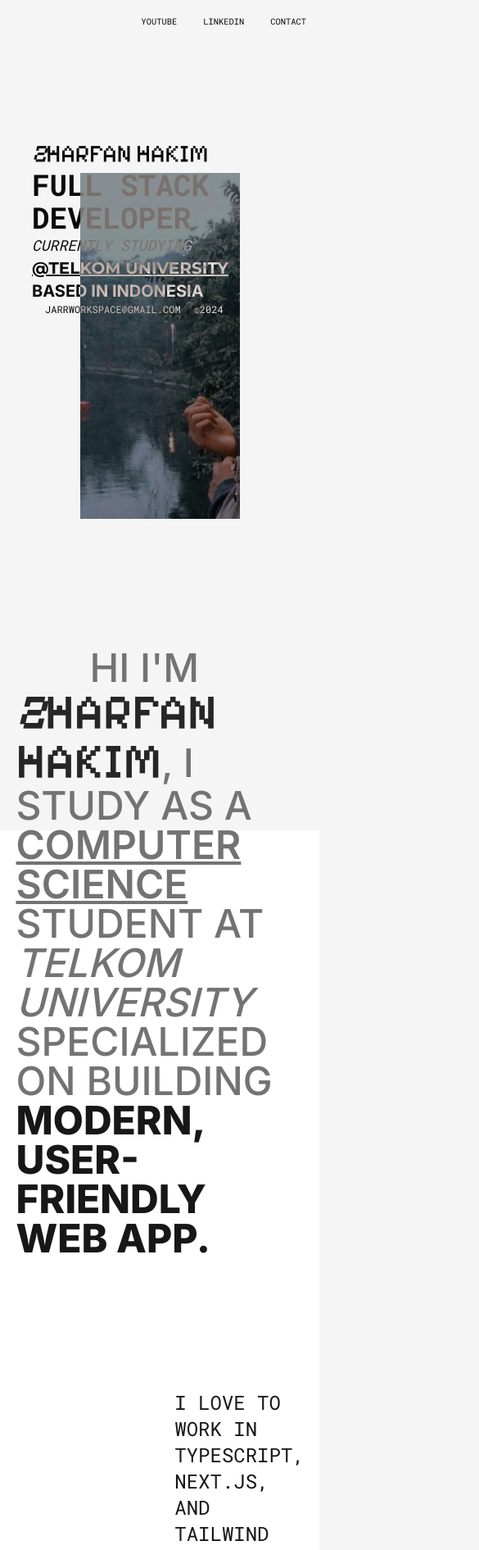
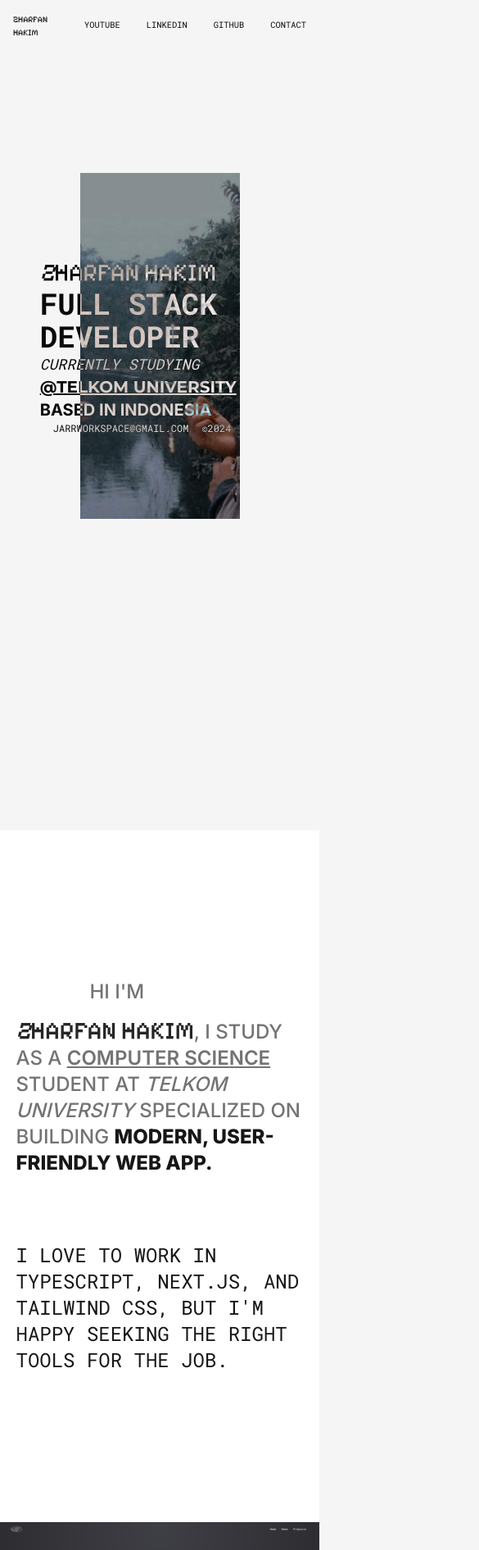
Before and after one commit to NekoJar/jarrworkspace-portfolio, a Next.js app: page / in a window 390 px wide. Shown: the top 1891 px of the page at 82% size, 585 px wide, since content can reach past the window. Built offline with nearby package versions, Linux system fonts and the light colour scheme; grey boxes are pictures that could not be loaded.

Commit message:
feat: updating project section and adding reponsive styles

```diff
--- a/app/page.tsx
+++ b/app/page.tsx
@@ -1,12 +1,12 @@
 "use client";
 import About from "@/components/sections/About";
-import { Contact } from "@/components/sections/Contact";
+import { ProjectList } from "@/components/sections/ProjectList";
 import { Hero } from "@/components/sections/Hero";
-import { Projects } from "@/components/sections/Projects";
-import { Quote } from "@/components/ui/Quote";
+import { ProjectTitle } from "@/components/sections/ProjectTitle";
 
 import Lenis from "lenis";
 import { ReactEventHandler, useEffect } from "react";
+import { Contact } from "@/components/sections/Contact";
 
 export default function Home() {
   useEffect(() => {
@@ -33,10 +33,11 @@ export default function Home() {
   return (
     <main>
       <Hero />
-      <div className="bg-white h-[400vh] relative z-30">
+      <div className="bg-white h-[100vh] sm:h-[300vh] relative z-30">
         <About />
-        <Projects />
+        <ProjectTitle />
       </div>
+      <ProjectList />
       <Contact />
     </main>
   );
--- a/components/HeroText.tsx
+++ b/components/HeroText.tsx
@@ -10,7 +10,7 @@ export const HeroText = ({
 }) => {
   return (
     <>
-      <div className="flex items-center text-3xl md:text-5xl xl:text-8xl font-pixel">
+      <div className="hidden lg:flex items-center text-3xl md:text-5xl xl:text-8xl font-pixel">
         <p className="first-letter:italic">Zharfan Hakim</p>
       </div>
 
--- /dev/null
+++ b/components/HeroTextMobile.tsx
@@ -0,0 +1,37 @@
+import { motion, MotionValue } from "framer-motion";
+import React from "react";
+
+export const HeroTextMobile = ({
+  opacity,
+}: {
+  opacity: MotionValue<number>;
+}) => {
+  return (
+    <motion.div style={{ opacity }}>
+      <div className="flex items-center text-3xl md:text-5xl xl:text-8xl font-pixel">
+        <p className="first-letter:italic">Zharfan Hakim</p>
+      </div>
+
+      <div className="flex flex-col uppercase font-extrabold text-4xl md:text-7xl xl:text-9xl justify-center items-center w-[75vw]">
+        <p>Full stack developer</p>
+      </div>
+
+      <div className="flex items-center text-lg md:text-3xl xl:text-3xl italic uppercase w-max ">
+        <p>Currently Studying</p>
+      </div>
+
+      <div className="flex items-center text-xl md:text-2xl xl:text-4xl underline uppercase w-max font-montserrat font-bold ">
+        <p>@Telkom University</p>
+      </div>
+
+      <div className="flex items-center text-xl md:text-2xl xl:text-4xl uppercase w-max font-inter font-bold ">
+        <p>Based in Indonesia</p>
+      </div>
+
+      <div className="flex gap-4 items-center px-4 text-xs md:text-base xl:text-xl ">
+        <p>jarrworkspace@gmail.com</p>
+        <p>&copy;2024</p>
+      </div>
+    </motion.div>
+  );
+};
--- a/components/Navbar.tsx
+++ b/components/Navbar.tsx
@@ -5,11 +5,19 @@ export const Navbar = () => {
   return (
     <div className="h-screen fixed mix-blend-exclusion bg-transparent z-[99]">
       <div className="uppercase text-white text-[0.65rem] sm:text-xl p-4 xl:p-6 mb-1 fixed w-full mix-blend-exclusion z-[99]">
-        <ul className="flex items-center justify-end">
+        <ul className="flex items-center justify-between lg:justify-end">
+          <div className="font-pixel lg:hidden">
+            <p>Zharfan</p>
+            <p>Hakim</p>
+          </div>
           <div className="flex items-center gap-8 ">
-            <NavLink href="/" label="youtube" />
-            <NavLink href="/" label="linkedin" />
-            <NavLink href="/contact" label="contact" />
+            <NavLink href="https://www.youtube.com/@fluiecx" label="youtube" />
+            <NavLink
+              href="https://www.linkedin.com/in/mzharfanhakim/"
+              label="linkedin"
+            />
+            <NavLink href="https://github.com/NekoJar" label="GitHub" />
+            <NavLink href="mailto:jarrworkspace@gmail.com" label="contact" />
           </div>
         </ul>
       </div>
--- a/components/sections/About.tsx
+++ b/components/sections/About.tsx
@@ -3,13 +3,13 @@ import React from "react";
 
 const About = () => {
   return (
-    <div className="h-screen py-[20vh] px-[5vw] flex flex-col items-center justify-center">
-      <p className="text-5xl font-inter uppercase text-left font-medium text-neutral-500 pb-40">
+    <div className="h-[100vh] sm:h-[200vh] py-[20vh] px-[5vw] flex flex-col items-center justify-center">
+      <p className="text-2xl sm:text-5xl font-inter uppercase text-left font-medium text-neutral-500 pb-20 sm:pb-40">
         <span className="flex">
           <video src="/eye.mp4" height={10} width={90} autoPlay loop />
           Hi I&apos;m{" "}
         </span>
-        <span className="font-pixel text-neutral-800 text-6xl">
+        <span className="font-pixel text-neutral-800 text-3xl sm:text-6xl">
           <span className="italic">Z</span>harfan Hakim
         </span>
         , I study as a{" "}
@@ -22,7 +22,7 @@ const About = () => {
           modern, user-friendly web app.{" "}
         </span>
       </p>
-      <p className="text-2xl font-roboto text-left uppercase text-neutral-900 pl-[50vw]">
+      <p className="text-2xl font-roboto text-left uppercase text-neutral-900 pl-0 sm:pl-[50vw]">
         I Love to work in TypeScript, Next.js, and Tailwind CSS, but I&apos;m
         happy seeking the right tools for the job.
       </p>
--- a/components/sections/Contact.tsx
+++ b/components/sections/Contact.tsx
@@ -12,12 +12,9 @@ export const Contact = () => {
   const scale = useTransform(scrollYProgress, [0, 1], [1, 0.85]);
 
   return (
-    <div
-      className="relative h-[800px] bg-neutral-100"
-      style={{ clipPath: "polygon(0% 0, 100% 0%, 100% 100%, 0 100%)" }}
-    >
-      <div className="relative h-[calc(100vh+800px)] -top-[100vh]">
-        <div className=" sticky top-0 p-4">
+    <div className="relative h-screen bg-neutral-100 sm:mt-[100vh]">
+      <div className="relative">
+        <div className="">
           <p className="text-5xl font-extrabold uppercase border-b pb-4">
             Connect
           </p>
--- a/components/sections/Hero.tsx
+++ b/components/sections/Hero.tsx
@@ -5,6 +5,7 @@ import { motion, useScroll, useTransform } from "framer-motion";
 import Image from "next/image";
 import { Quote } from "../ui/Quote";
 import { About } from "../ui/About";
+import { HeroTextMobile } from "../HeroTextMobile";
 
 export const Hero = () => {
   const container = useRef(null);
@@ -33,17 +34,23 @@ export const Hero = () => {
     [0, 0.15],
     [1, 0]
   );
+  const opacityContentMobile = useTransform(
+    scrollYProgressOpacity,
+    [0, 1],
+    [1, 0]
+  );
   const scale = useTransform(scrollYProgress, [0, 1], [1, 0.3]);
   const scaleContent = useTransform(scrollYProgressOpacity, [0, 1], [1, 0]);
   const translateX = useTransform(scrollYProgress, [0, 1], ["0vw", "-44vw"]);
   const translateY = useTransform(scrollYProgress, [0, 1], ["0vh", "-46vh"]);
 
-  const scaleImage = useTransform(scrollYProgressImage, [0, 1], [1, 2]);
+  const scaleImageLaptop = useTransform(scrollYProgressImage, [0, 1], [1, 2]);
+  const scaleImageMobile = useTransform(scrollYProgressImage, [0, 1], [1, 1.3]);
 
   return (
     <>
       <div ref={container} className="h-screen uppercase mb-[20vh]" id="home">
-        <div className="absolute flex justify-center items-center w-[90vw] pl-[10vw] h-screen">
+        <div className="absolute hidden lg:flex justify-center items-center w-[90vw] pl-[10vw] h-screen">
           <motion.div
             style={{ scale, translateX, translateY, height, width }}
             className="fixed mix-blend-exclusion text-white z-50"
@@ -51,12 +58,25 @@ export const Hero = () => {
             <HeroText opacity={opacityContent} scaleContent={scaleContent} />
           </motion.div>
         </div>
+        <div className="absolute lg:hidden flex justify-center items-center w-[90vw] pl-[10vw] h-screen">
+          <div className="fixed mix-blend-exclusion text-white z-20">
+            <HeroTextMobile opacity={opacityContentMobile} />
+          </div>
+        </div>
 
         <div ref={imageContainer} className="h-[280vh] relative">
           <div className="sticky overflow-hidden top-0 h-screen">
             <motion.div
-              style={{ scale: scaleImage }}
-              className="w-screen h-full top-0 absolute flex items-center justify-center"
+              style={{ scale: scaleImageLaptop }}
+              className="w-screen h-full top-0 absolute sm:flex items-center justify-center hidden"
+            >
+              <div className="relative w-[50vw] h-[50vh]">
+                <Image src="/jar.jpg" alt="jar" fill className="object-cover" />
+              </div>
+            </motion.div>
+            <motion.div
+              style={{ scale: scaleImageMobile }}
+              className="w-screen h-full top-0 absolute flex items-center justify-center sm:hidden"
             >
               <div className="relative w-[50vw] h-[50vh]">
                 <Image src="/jar.jpg" alt="jar" fill className="object-cover" />
--- /dev/null
+++ b/components/sections/ProjectList.tsx
@@ -0,0 +1,64 @@
+"use client";
+import { motion, useScroll, useTransform } from "framer-motion";
+import Image from "next/image";
+import Link from "next/link";
+import { useRef } from "react";
+
+export const ProjectList = () => {
+  const container = useRef(null);
+  const projects = useRef(null);
+
+  const { scrollYProgress: scrollYProgressContainer } = useScroll({
+    target: container,
+    offset: ["start end", "end end"],
+  });
+
+  const { scrollYProgress: scrollYProgressProjects } = useScroll({
+    target: projects,
+    offset: ["start start", "end end"],
+  });
+
+  const scale = useTransform(scrollYProgressProjects, [0, 1], [1, 1.5]);
+
+  const y = useTransform(scrollYProgressContainer, [0, 1], [-1000, 0]);
+
+  return (
+    <>
+      <div
+        ref={container}
+        className="h-[200vh] relative bg-zinc-900 sm:block hidden"
+      >
+        <motion.div style={{ y }} className="pt-[100vh]">
+          <div ref={projects} className="h-[200vh] bg-zinc-900">
+            <div className="sticky overflow-hidden top-0 h-screen">
+              <motion.div
+                style={{ scale }}
+                className="w-full h-full top-0 absolute flex items-center justify-center"
+              >
+                <div className="relative h-[75vh] w-[75vw]">
+                  <Image
+                    src="/esemka.png"
+                    fill
+                    alt="image"
+                    className="object-cover"
+                  />
+                </div>
+              </motion.div>
+            </div>
+          </div>
+        </motion.div>
+      </div>
+      <div className="block sm:hidden">
+        <div className="relative ">
+          <Image
+            src="/esemka.png"
+            height={1920}
+            width={1080}
+            alt="image"
+            className=""
+          />
+        </div>
+      </div>
+    </>
+  );
+};
```
Also changed, not shown: components/sections/ProjectTitle.tsx (renamed from components/sections/Projects.tsx, +11 -13 lines), public/udraw.png (added), 1 other file (tests, documents, lock files or other folders).
